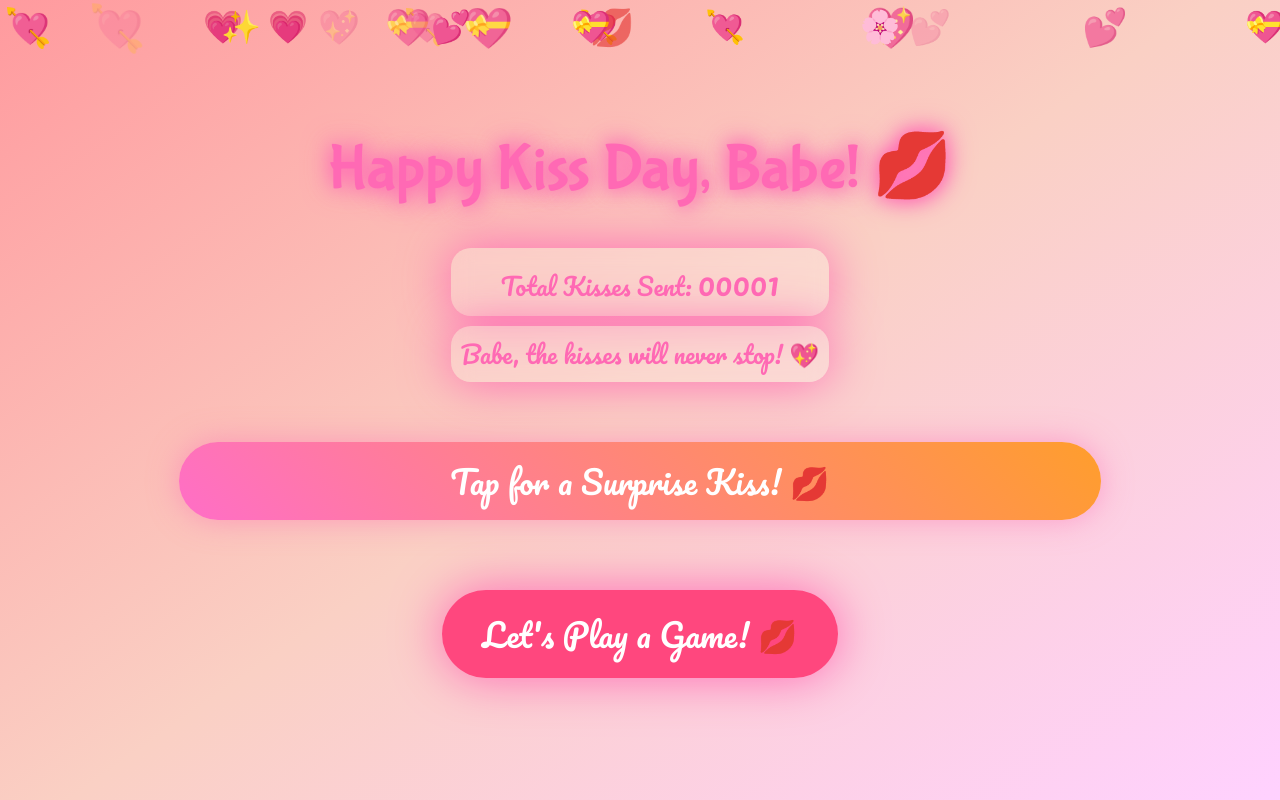
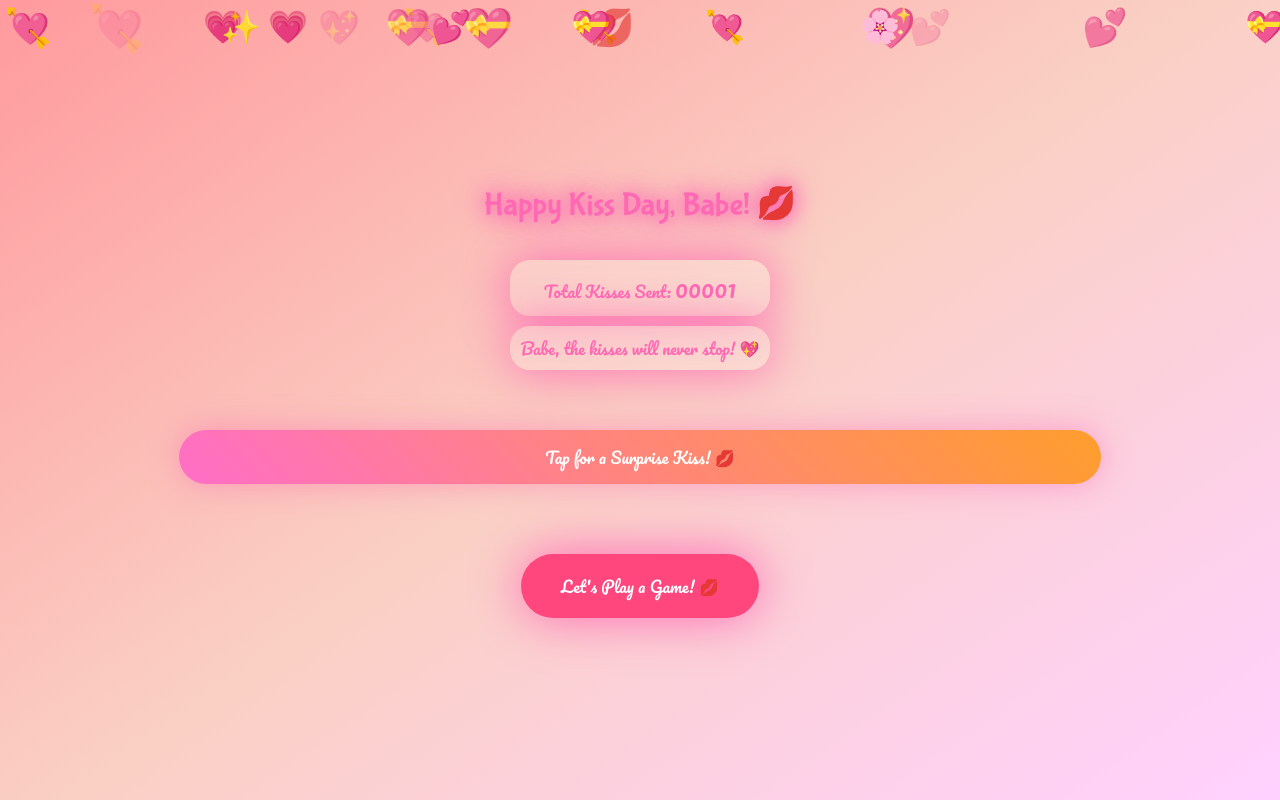
Before and after one commit to HarshYogi/kiss-day, a plain HTML site: page main.html in a window 1280 px wide. Drawn offline with nearby package versions, Linux system fonts and the light colour scheme.

Commit message:
Update main.html

```diff
--- a/main.html
+++ b/main.html
@@ -71,7 +71,7 @@
 
         h1 {
             color: #ff69b4;
-            font-size: 4rem;
+            font-size: 2rem;
             text-align: center;
             margin-bottom: 30px;
             animation: textGlow 3s infinite;
@@ -110,7 +110,7 @@
             border-radius: 20px;
             padding: 10px;
             margin-bottom: 10px;
-            font-size: 1.5rem;
+            font-size: 1rem;
             text-align: center;
             color: #ff69b4;
             backdrop-filter: blur(10px);
@@ -120,7 +120,7 @@
         .kiss-button {
             background: linear-gradient(45deg, #ff6ec7, #ff9e2c);
             color: white;
-            font-size: 2rem;
+            font-size: 1rem;
             width: 72%;
             border-radius: 50px;
             padding: 15px 30px;
@@ -137,7 +137,7 @@
         .play-button {
             background: #ff477e;
             color: white;
-            font-size: 2rem;
+            font-size: 1rem;
             border-radius: 50px;
             padding: 20px 40px;
             margin-top: 50px;
@@ -151,7 +151,7 @@
         }
 
         .kiss-counter {
-            font-size: 2rem;
+            font-size: 1.5rem;
             color: #ff69b4;
         }
 
```
